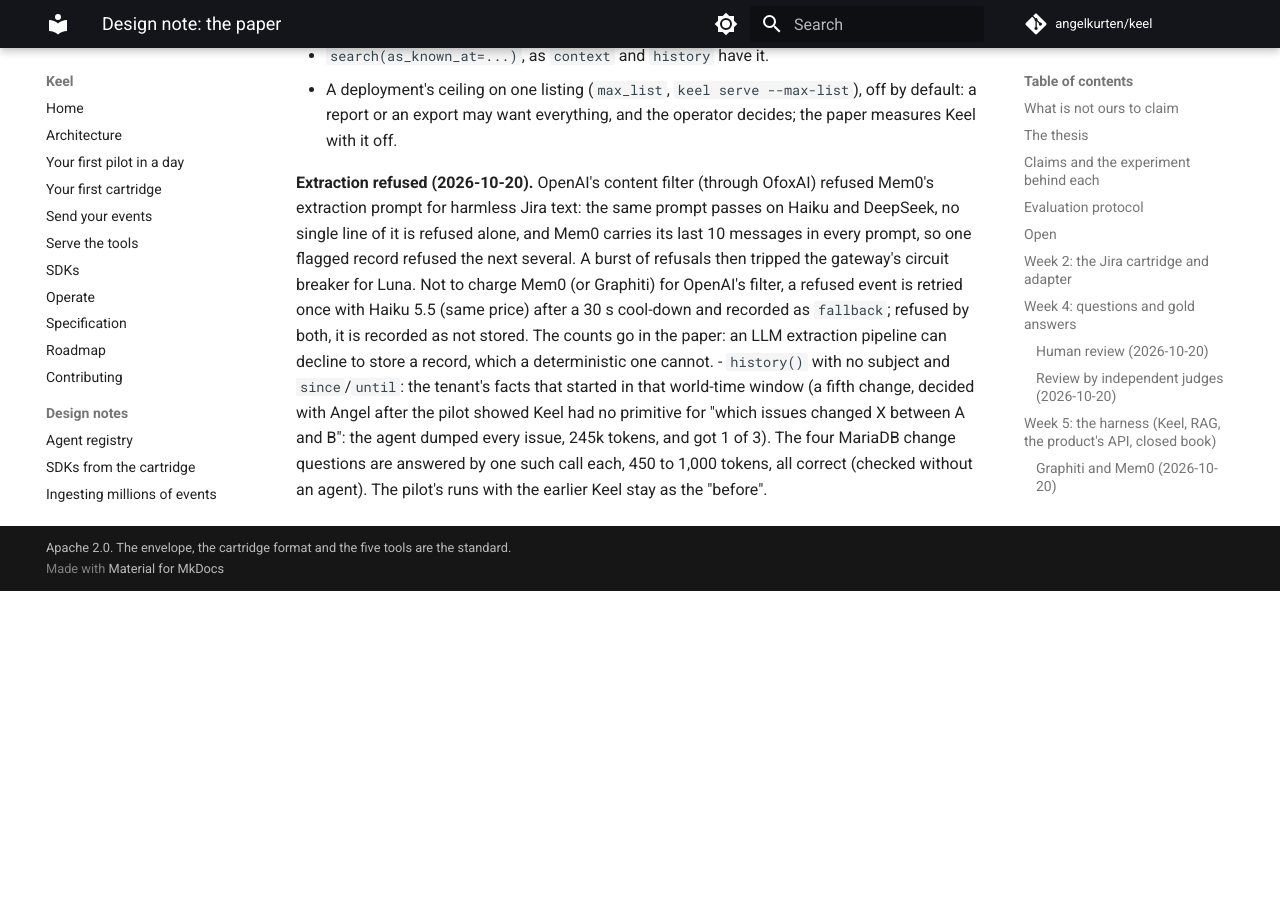
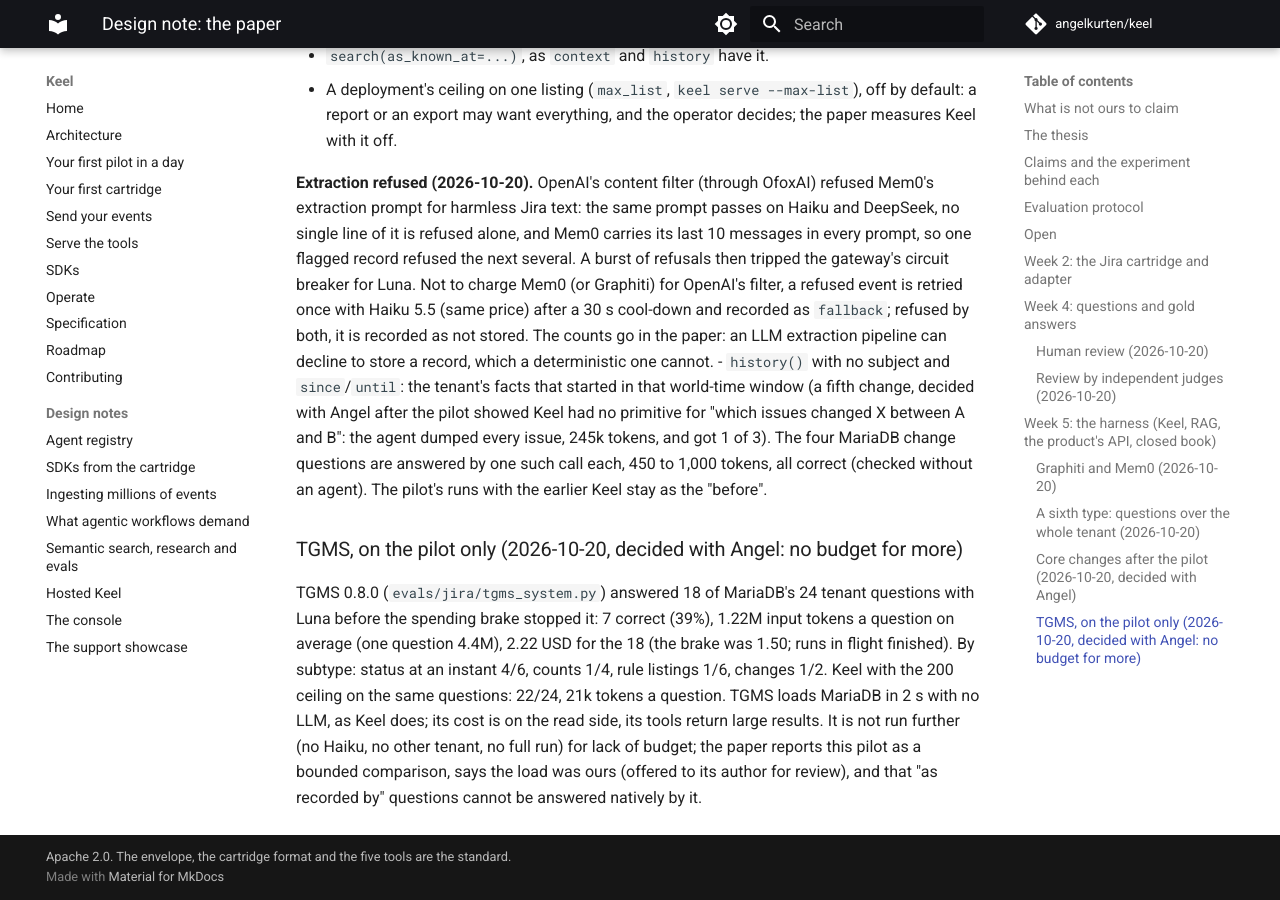
Before and after one commit to angelkurten/keel, an MkDocs documentation site: the page built from docs/design/paper.md, in a window 1280 px wide and 900 px high, scrolled down 8160 px. Built offline with MkDocs 1.6.1 and Material for MkDocs 9.7.7, drawn with Linux system fonts in a browser that asks for light colours; comment, search, counter and statistics services are not loaded; before the commit the page ends 8751 px from its top, so only the background shows below that.

Commit message:
Design note: TGMS measured on the pilot only, for lack of budget
Co-Authored-By: Claude Opus 5.5 <noreply@anthropic.com>

```diff
--- a/docs/design/paper.md
+++ b/docs/design/paper.md
@@ -147,3 +147,7 @@ From the pilot's Keel transcripts: agents copied times as the questions write th
 
 **Extraction refused (2026-10-20).** OpenAI's content filter (through OfoxAI) refused Mem0's extraction prompt for harmless Jira text: the same prompt passes on Haiku and DeepSeek, no single line of it is refused alone, and Mem0 carries its last 10 messages in every prompt, so one flagged record refused the next several. A burst of refusals then tripped the gateway's circuit breaker for Luna. Not to charge Mem0 (or Graphiti) for OpenAI's filter, a refused event is retried once with Haiku 5.5 (same price) after a 30 s cool-down and recorded as `fallback`; refused by both, it is recorded as not stored. The counts go in the paper: an LLM extraction pipeline can decline to store a record, which a deterministic one cannot.
 - `history()` with no subject and `since`/`until`: the tenant's facts that started in that world-time window (a fifth change, decided with Angel after the pilot showed Keel had no primitive for "which issues changed X between A and B": the agent dumped every issue, 245k tokens, and got 1 of 3). The four MariaDB change questions are answered by one such call each, 450 to 1,000 tokens, all correct (checked without an agent). The pilot's runs with the earlier Keel stay as the "before".
+
+### TGMS, on the pilot only (2026-10-20, decided with Angel: no budget for more)
+
+TGMS 0.8.0 (`evals/jira/tgms_system.py`) answered 18 of MariaDB's 24 tenant questions with Luna before the spending brake stopped it: 7 correct (39%), 1.22M input tokens a question on average (one question 4.4M), 2.22 USD for the 18 (the brake was 1.50; runs in flight finished). By subtype: status at an instant 4/6, counts 1/4, rule listings 1/6, changes 1/2. Keel with the 200 ceiling on the same questions: 22/24, 21k tokens a question. TGMS loads MariaDB in 2 s with no LLM, as Keel does; its cost is on the read side, its tools return large results. It is not run further (no Haiku, no other tenant, no full run) for lack of budget; the paper reports this pilot as a bounded comparison, says the load was ours (offered to its author for review), and that "as recorded by" questions cannot be answered natively by it.
```
